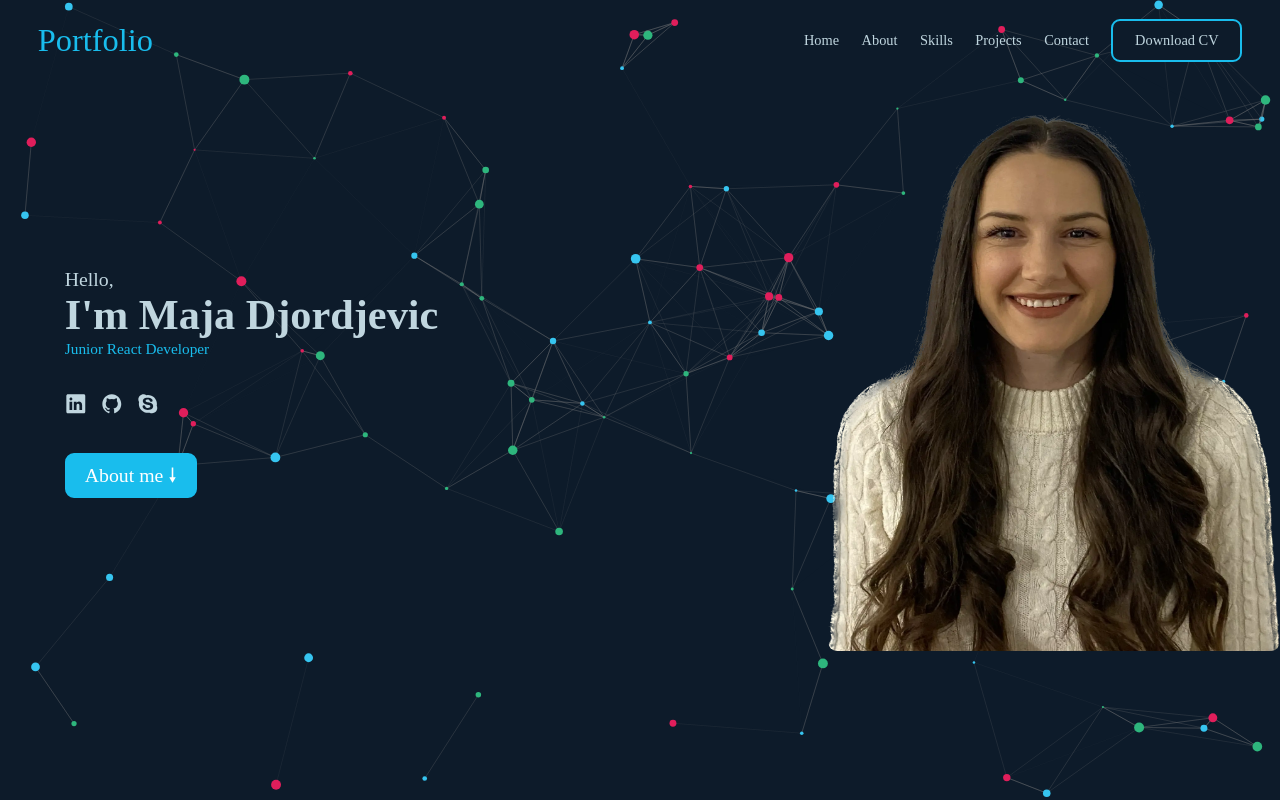
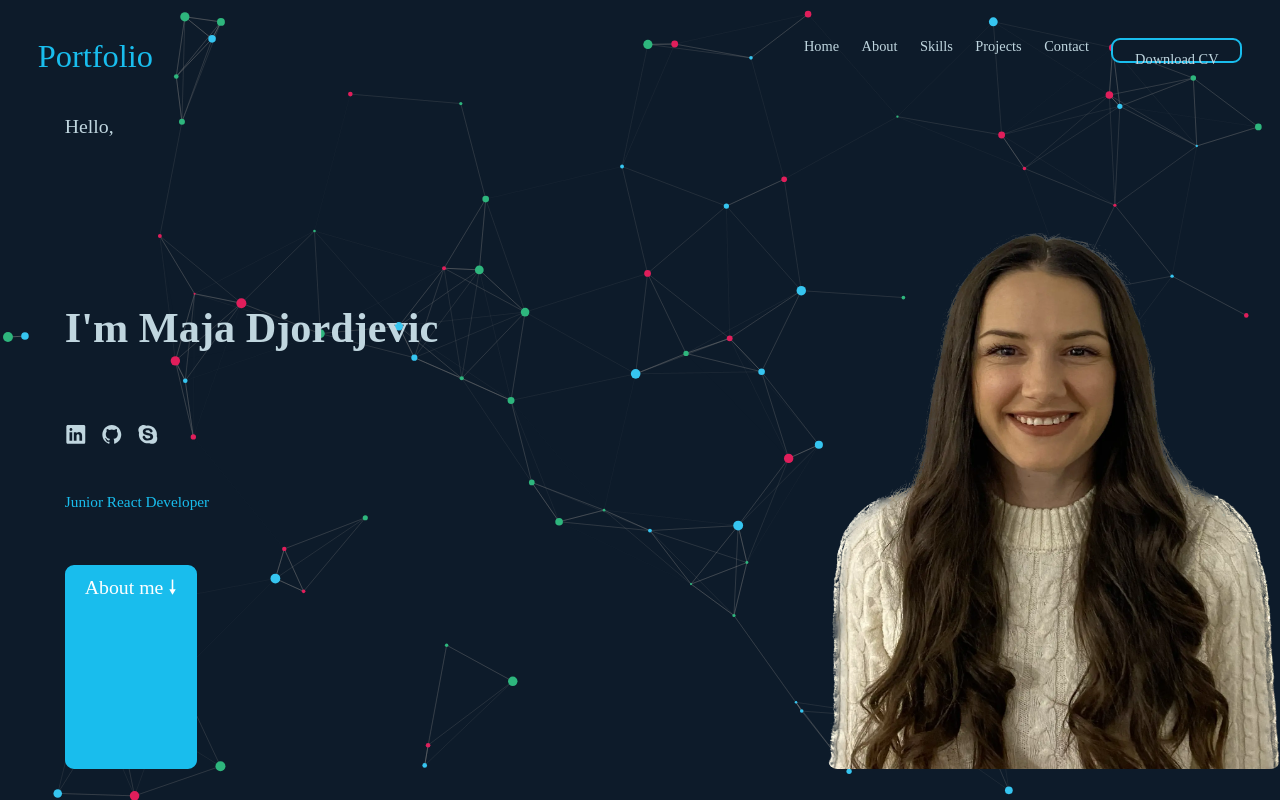
Before and after one commit to maja4s91/Reactportfolio-maja, a React (Vite) app in the folder vite-project/: page / in a window 1280 px wide. Built offline with nearby package versions, Linux system fonts and the light colour scheme; a web font is replaced by a local one.

Commit message:
body, html height =100%

```diff
--- a/vite-project/src/CSS/index.css
+++ b/vite-project/src/CSS/index.css
@@ -37,6 +37,7 @@
   padding: 0;
   margin: 0;
   box-sizing: border-box;
+  height: 100%;
 }
 
 /* *:focus {
@@ -49,11 +50,12 @@ html {
   font-size: 62.5%;
   font-family: "Prosto One", cursive;
   overflow-x: hidden;
+  height: 100%;
 }
 
 body {
   background-color: var(--Light-Blue);
-  height: 100vh;
+  height: 100%;
   overflow-x: hidden;
 }
 
```
